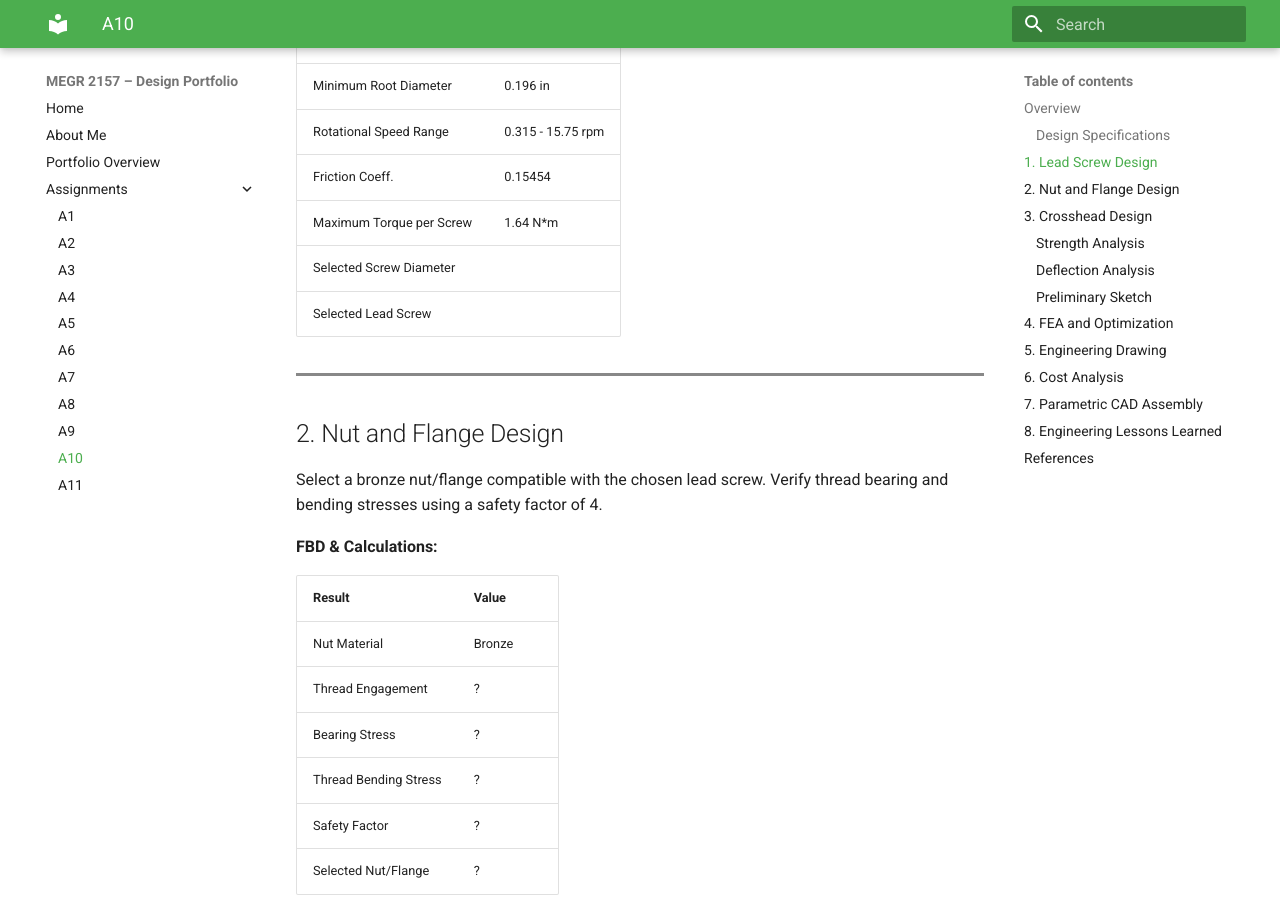
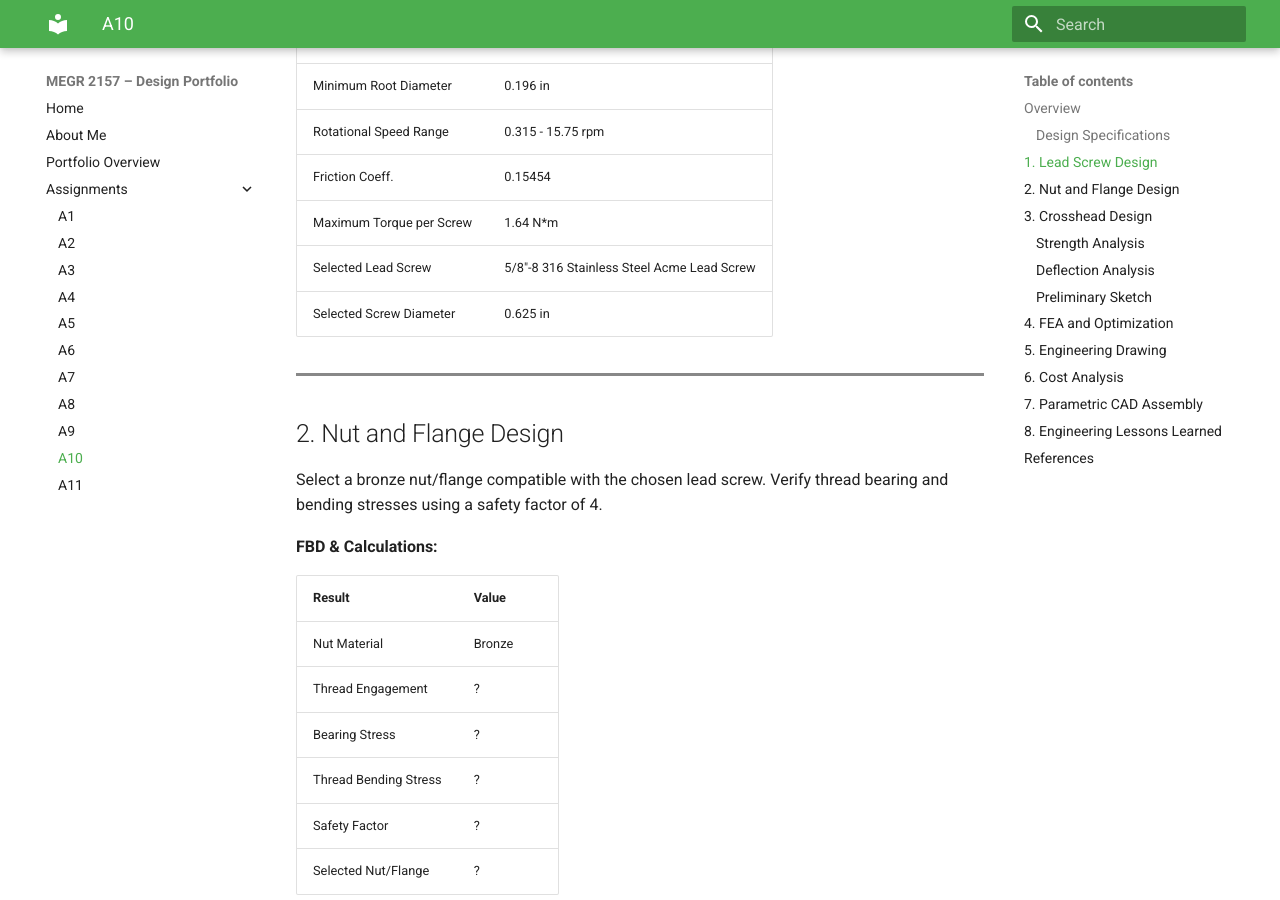
Before and after one commit to gparx/design-portfolio, an MkDocs documentation site: the page built from docs/assignments/A10/index.md, in a window 1280 px wide and 900 px high, scrolled down 1141 px. Built offline with MkDocs 1.6.1 and Material for MkDocs 9.7.7, drawn with Linux system fonts in a browser that asks for light colours.

Commit message:
Add selected screw details to index.md

```diff
--- a/docs/assignments/A10/index.md
+++ b/docs/assignments/A10/index.md
@@ -40,8 +40,8 @@ Determine the minimum lead screw diameter, rotational speed range, and required
 | Rotational Speed Range | 0.315 - 15.75 rpm |
 | Friction Coeff. | 0.15454 |
 | Maximum Torque per Screw | 1.64 N*m |
-| Selected Screw Diameter |  |
-| Selected Lead Screw |  |
+| Selected Lead Screw | 5/8"-8 316 Stainless Steel Acme Lead Screw |
+| Selected Screw Diameter | 0.625 in |
 
 
 <hr style="border: none; height: 3px; background-color: #888; margin: 20px 0;">
```
